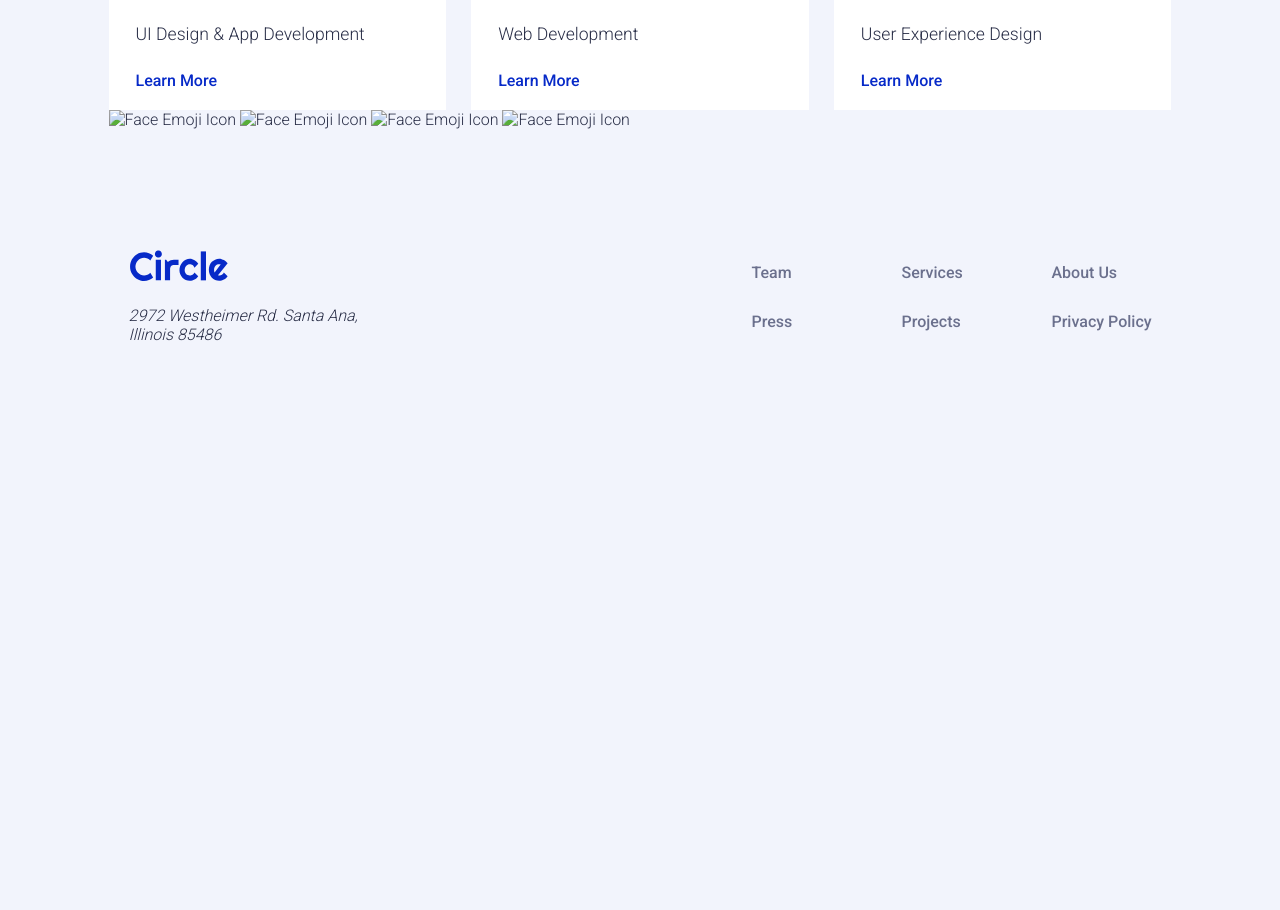
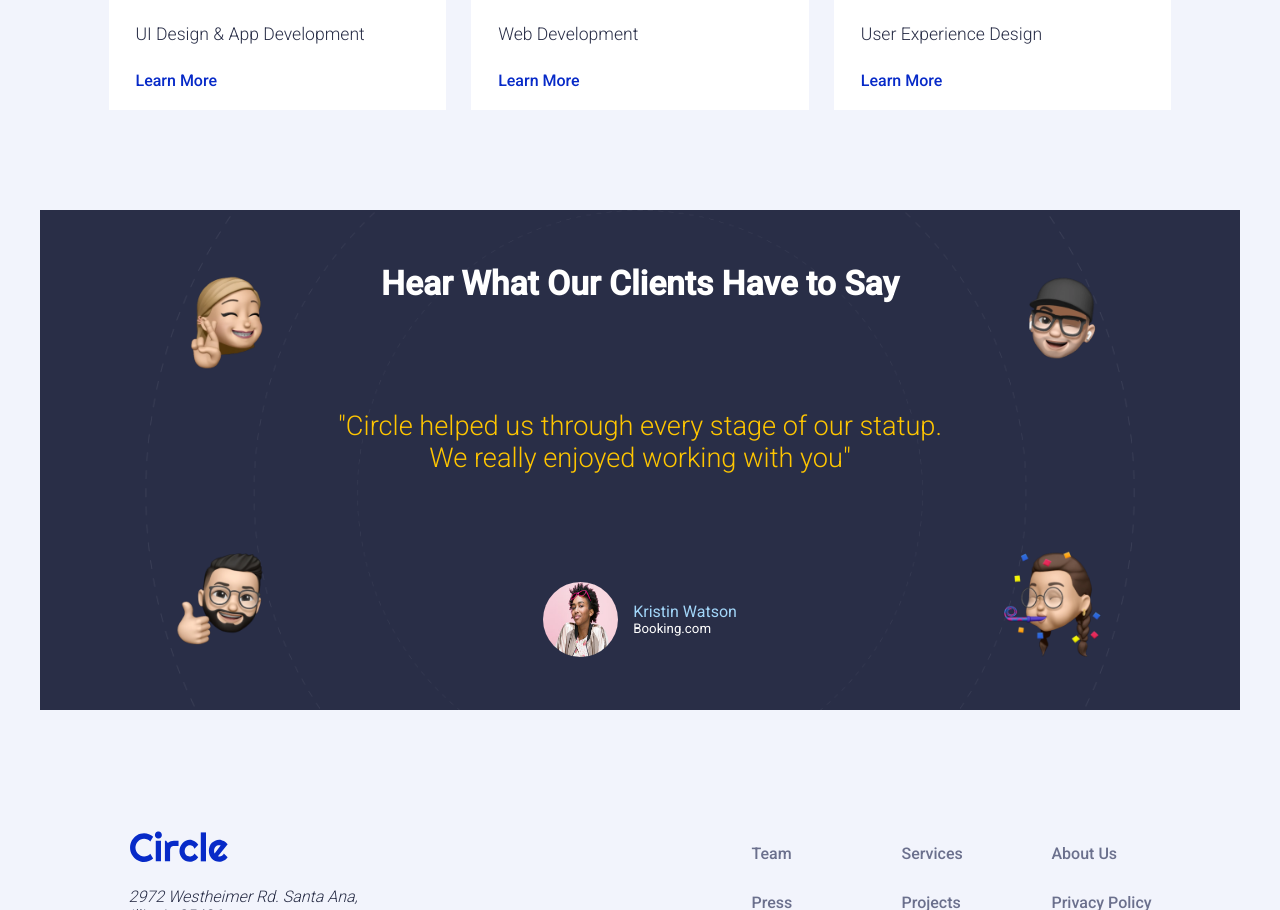
Before and after one commit to KimBergstroem/midterm-agency-client-project, a plain HTML site: page index.html in a window 1280 px wide. Shown: the part 1532-2442 px from the top of the page. Before the commit the page ends 1996 px from the top, so only its background shows below. Drawn offline with Linux system fonts and the light colour scheme.

Commit message:
feat: create and style reviews section in index.html with responsiveness

```diff
--- a/assets/css/style.css
+++ b/assets/css/style.css
@@ -354,6 +354,89 @@ footer {
   margin: 0 27px 27px 27px;
 }
 
+/* Reviews Section */
+#reviews__wrapper {
+  background: var(--clr-neutralDark) url("../img/testimonial-section/orbit.png")
+    no-repeat;
+  background-size: cover;
+  height: 500px;
+  margin-top: 100px;
+  max-width: 1200px;
+  text-align: center;
+  display: flex;
+  flex-direction: column;
+  justify-content: space-around;
+  align-items: center;
+  position: relative;
+}
+
+#reviews__wrapper h2 {
+  color: var(--clr-white);
+  font-size: 2.1rem;
+}
+
+#reviews__wrapper p {
+  width: 55%;
+  color: var(--clr-secondaryDark);
+  font-size: 1.7rem;
+}
+
+.reviews__autor-testimonial-block {
+  width: 17%;
+  display: flex;
+  justify-content: space-around;
+  align-items: center;
+}
+
+.reviews__autor-testimonial-block img {
+  width: 75px;
+  height: 75px;
+  border-radius: 50%;
+}
+
+.reviews__autor-testimonial-block h4 {
+  color: var(--clr-primaryLight);
+  font-weight: 400;
+}
+
+.reviews__autor-testimonial-block h5 {
+  color: var(--clr-white);
+  font-weight: 400;
+}
+
+.reviews__autor-testimonial-block div {
+  display: flex;
+  flex-direction: column;
+  justify-content: center;
+  align-items: flex-start;
+  margin-left: 5px;
+}
+
+.reviews__emoji-1,
+.reviews__emoji-2,
+.reviews__emoji-3,
+.reviews__emoji-4 {
+  width: 125px;
+  height: 125px;
+  position: absolute;
+}
+
+.reviews__emoji-1 {
+  inset: 10% auto auto 10%;
+}
+
+.reviews__emoji-2 {
+  inset: 10% 10% auto auto;
+}
+
+.reviews__emoji-3 {
+  inset: auto 10% 10% 10%;
+}
+
+.reviews__emoji-4 {
+  inset: auto 10% 10% auto;
+}
+
 /* ------------------------------ Footer ------------------------------ */
 footer {
   display: flex;
@@ -417,6 +500,25 @@ footer {
   .project__title {
     margin-left: 44px;
   }
+
+  /* Reviews Section */
+  .reviews__emoji-1,
+  .reviews__emoji-2,
+  .reviews__emoji-3,
+  .reviews__emoji-4 {
+    width: 96px;
+    height: 96px;
+  }
+
+  .reviews__autor-testimonial-block {
+    display: flex;
+    justify-content: center;
+    width: 60%;
+  }
+
+  #reviews__wrapper h2 {
+    font-size: 1.6rem;
+  }
 }
 
 /* ------------------------- Smaller than 766px (mobile) --------------------- */
@@ -457,6 +559,29 @@ footer {
   .project__title {
     margin-bottom: 40px;
     margin-top: 50px;
+  }
+
+  /* Reviews Section */
+  .reviews__emoji-1,
+  .reviews__emoji-2,
+  .reviews__emoji-3,
+  .reviews__emoji-4 {
+    display: none;
+  }
+
+  #reviews__wrapper {
+    justify-content: center;
+    height: 370px;
+  }
+
+  #reviews__wrapper p {
+    width: 95%;
+    font-size: 1.2rem;
+    margin: 40px 0 40px 0;
+  }
+
+  #reviews__wrapper h2 {
+    font-size: 1.4rem;
   }
 
   /* -------------------------- Navbar ------------------------- */
--- a/index.html
+++ b/index.html
@@ -170,12 +170,36 @@
 
       <!-- Reviews Section-->
       <section id="reviews__wrapper">
-        <div class="reviews__container">
-          <img src="assets/img/" alt="Face Emoji Icon" />
-          <img src="" alt="Face Emoji Icon" />
-          <img src="" alt="Face Emoji Icon" />
-          <img src="" alt="Face Emoji Icon" />
+        <h2>Hear What Our Clients Have to Say</h2>
+        <p>
+          "Circle helped us through every stage of our statup.<br />
+          We really enjoyed working with you"
+        </p>
+        <div class="reviews__autor-testimonial-block">
+          <img
+            src="assets/img/testimonial-section/profile.png"
+            alt="Kristin Watson picture" />
+          <div>
+            <h4>Kristin Watson</h4>
+            <h5>Booking.com</h5>
+          </div>
         </div>
+        <img
+          class="reviews__emoji-1"
+          src="assets/img/testimonial-section/memoji-1.png"
+          alt="Face Emoji Icon" />
+        <img
+          class="reviews__emoji-2"
+          src="assets/img/testimonial-section/memoji-2.png"
+          alt="Face Emoji Icon" />
+        <img
+          class="reviews__emoji-3"
+          src="assets/img/testimonial-section/memoji-3.png"
+          alt="Face Emoji Icon" />
+        <img
+          class="reviews__emoji-4"
+          src="assets/img/testimonial-section/memoji-4.png"
+          alt="Face Emoji Icon" />
       </section>
 
       <!-- Services Section-->
```
